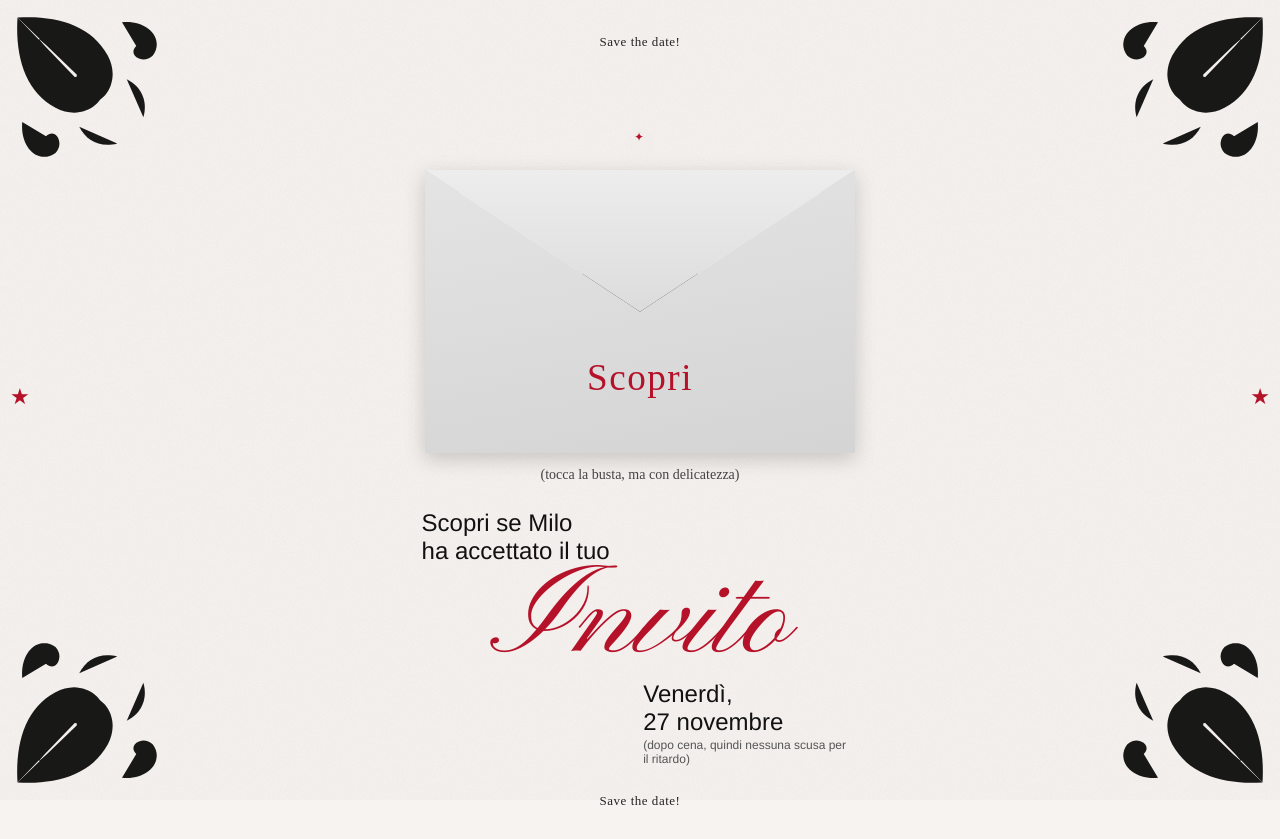
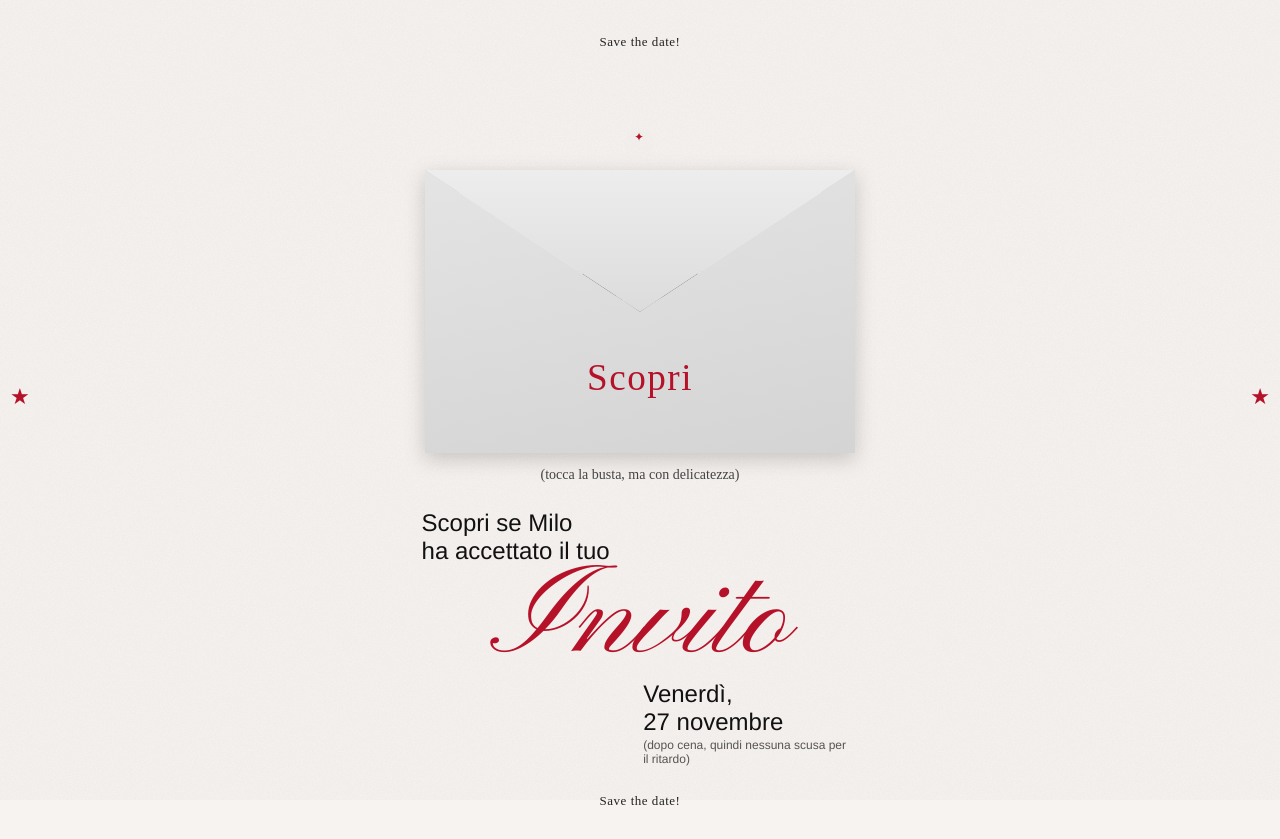
Before and after one commit to MAPICHAPA/invito-festa-, a plain HTML site: page index.html in a window 1280 px wide. Drawn offline with Linux system fonts and the light colour scheme; a web font is replaced by a local one.

Commit message:
Add files via upload

```diff
--- a/index.html
+++ b/index.html
@@ -193,10 +193,6 @@
     </symbol>
   </defs>
 </svg>
-<svg class="corner tl" viewBox="0 0 160 160" aria-hidden="true"><use href="#flo"/></svg>
-<svg class="corner tr" viewBox="0 0 160 160" aria-hidden="true"><use href="#flo"/></svg>
-<svg class="corner bl" viewBox="0 0 160 160" aria-hidden="true"><use href="#flo"/></svg>
-<svg class="corner br" viewBox="0 0 160 160" aria-hidden="true"><use href="#flo"/></svg>
 <div class="star l" aria-hidden="true">★</div>
 <div class="star r" aria-hidden="true">★</div>
 
@@ -231,7 +227,7 @@
       <p class="small">Notizia bomba:<br>Milo sarà</p>
       <div class="big">Presente!</div>
       <div class="date">Venerdì,<br>27 novembre
-        <small>(puntuale. Più o meno. Porta anche il regalo, forse)</small>
+        <small>(puntuale. Più o meno.)</small>
       </div>
     </div>
   </section>
```
Also changed, not shown: foto.jpg (added).
